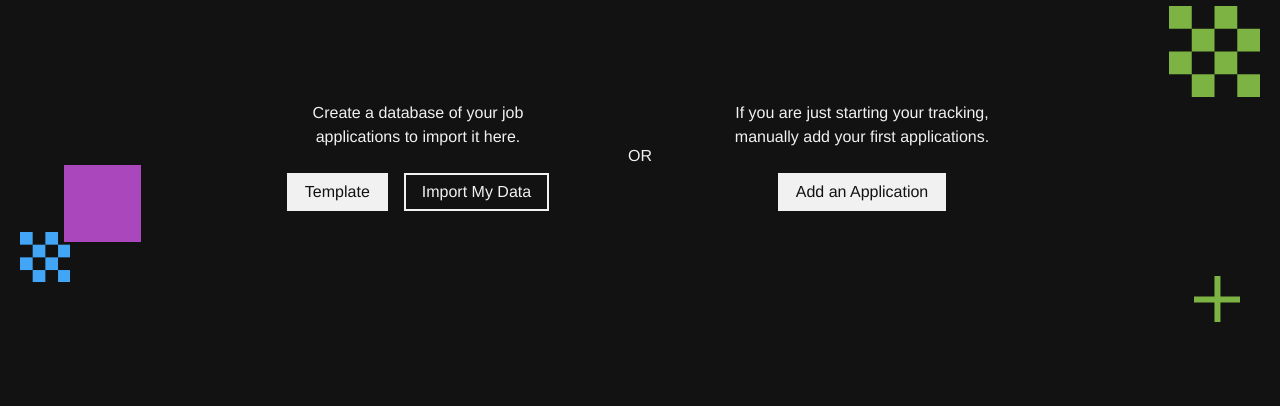
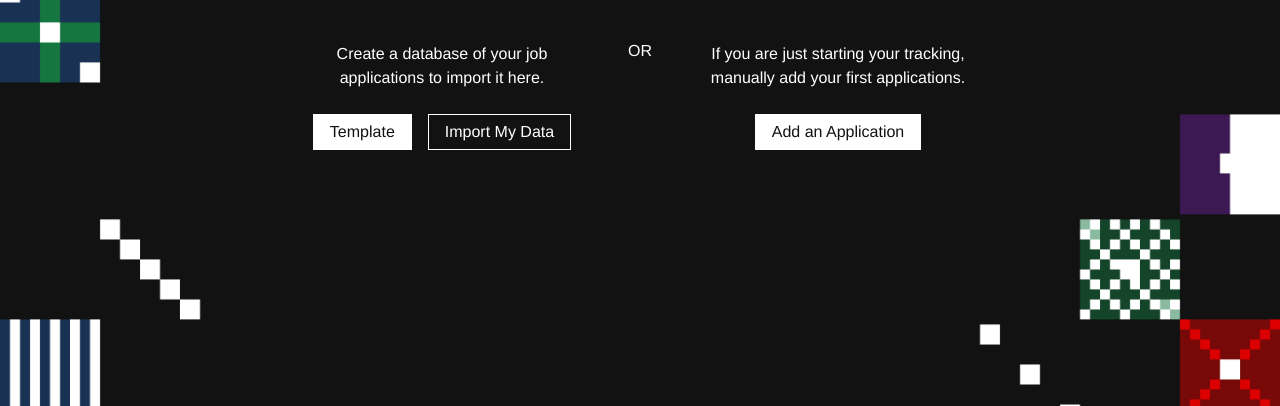
Before and after one commit to janeh0120/yourJobApps, a website: page public/landing.html in a window 1280 px wide. Shown: the part 394-800 px from the top of the page. Drawn offline with Linux system fonts and the light colour scheme; a web font is replaced by a local one.

Commit message:
figmd mcp with my custom bg

```diff
--- a/public/landing.html
+++ b/public/landing.html
@@ -7,6 +7,7 @@
     <link rel="preconnect" href="https://fonts.googleapis.com">
     <link rel="preconnect" href="https://fonts.gstatic.com" crossorigin>
     <link href="https://fonts.googleapis.com/css2?family=Jost:wght@100..900&display=swap" rel="stylesheet">
+    <link rel="stylesheet" href="https://use.typekit.net/hju4rzt.css">
     <style>
         * {
             margin: 0;
@@ -15,8 +16,9 @@
         }
 
         body {
-            font-family: "Degular Display", "Helvetica Neue", Helvetica, Arial, sans-serif;
-            background: #121212;
+            font-family: "Helvetica Neue", Helvetica, Arial, sans-serif;
+            background: #121212 url('./assets/images/bg.png') center/cover no-repeat;
+            background-attachment: fixed;
             min-height: 100vh;
             display: flex;
             align-items: center;
@@ -28,12 +30,17 @@
 
         /* Main container */
         .main-container {
-            position: relative;
-            width: 100%;
-            height: 100vh;
+            position: absolute;
+            width: 1280px;
+            height: 832px;
+            left: 50%;
+            top: 50%;
+            transform: translate(-50%, -50%);
             display: flex;
             align-items: center;
             justify-content: center;
+            flex-direction: column;
+            gap: 64px;
         }
 
         /* Title */
@@ -44,20 +51,10 @@
             text-align: center;
             text-transform: uppercase;
             line-height: 0.9;
-            margin-bottom: 64px;
             letter-spacing: -2px;
-            animation: fadeInDown 0.8s ease-out;
-        }
-
-        @keyframes fadeInDown {
-            from {
-                opacity: 0;
-                transform: translateY(-30px);
-            }
-            to {
-                opacity: 1;
-                transform: translateY(0);
-            }
+            color: #f1f1f1;
+            text-rendering: optimizeLegibility;
+            -webkit-font-smoothing: antialiased;
         }
 
         /* Content wrapper */
@@ -66,16 +63,6 @@
             gap: 64px;
             align-items: flex-start;
             justify-content: center;
-            animation: fadeIn 0.8s ease-out 0.2s backwards;
-        }
-
-        @keyframes fadeIn {
-            from {
-                opacity: 0;
-            }
-            to {
-                opacity: 1;
-            }
         }
 
         /* Column */
@@ -92,7 +79,8 @@
             font-size: 16px;
             text-align: center;
             line-height: 1.5;
-            color: #f1f1f1;
+            color: #ffffff;
+            font-weight: 400;
         }
 
         /* Divider */
@@ -100,8 +88,9 @@
             font-family: "Helvetica Neue", Helvetica, Arial, sans-serif;
             font-size: 16px;
             text-align: center;
-            color: #f1f1f1;
-            align-self: center;
+            color: #ffffff;
+            font-weight: 400;
+            white-space: nowrap;
         }
 
         /* Button group */
@@ -115,65 +104,75 @@
         /* Button styles */
         .btn {
             padding: 8px 16px;
-            border: 2px solid #f1f1f1;
+            border: 1px solid #ffffff;
             border-radius: 0;
             font-family: "Helvetica Neue", Helvetica, Arial, sans-serif;
             font-size: 16px;
-            font-weight: 500;
+            font-weight: 400;
             cursor: pointer;
             transition: all 0.3s ease;
             text-decoration: none;
             display: inline-block;
             text-align: center;
             white-space: nowrap;
+            padding: 8px 16px;
+            height: auto;
         }
 
         .btn:hover {
-            transform: scale(1.05);
+            transform: scale(1.02);
         }
 
         .btn-white {
-            background: #f1f1f1;
+            background: #ffffff;
             color: #121212;
-            border-color: #f1f1f1;
+            border-color: #ffffff;
         }
 
         .btn-white:hover {
-            background: #ffffff;
-            box-shadow: 0 8px 16px rgba(241, 241, 241, 0.3);
+            background: #f1f1f1;
+            box-shadow: 0 4px 12px rgba(255, 255, 255, 0.2);
         }
 
         .btn-dark {
             background: #121212;
-            color: #f1f1f1;
-            border-color: #f1f1f1;
+            color: #ffffff;
+            border-color: #ffffff;
         }
 
         .btn-dark:hover {
             background: #1a1a1a;
-            box-shadow: 0 8px 16px rgba(241, 241, 241, 0.2);
+            box-shadow: 0 4px 12px rgba(255, 255, 255, 0.15);
         }
 
-        /* Decorative elements positioned absolutely */
-        .decoration {
-            position: absolute;
-            pointer-events: none;
+        /* Responsive */
+        @media (max-width: 1400px) {
+            .main-container {
+                width: 100%;
+                height: 100%;
+                padding: 40px 20px;
+                transform: none;
+                left: 0;
+                top: 0;
             }
 
-        /* Decorative patterns - positioned around the screen */
-        .deco-1 { top: 40px; left: 40px; }
-        .deco-2 { top: 80px; right: 60px; }
-        .deco-3 { bottom: 120px; left: 20px; }
-        .deco-4 { bottom: 80px; right: 40px; }
-        .deco-5 { top: 50%; right: 20px; }
-        .deco-6 { top: 10%; right: 10%; }
-        .deco-7 { bottom: 20%; left: 5%; }
+            .title {
+                font-size: 64px;
+            }
 
-        /* Responsive */
+            .content-wrapper {
+                gap: 40px;
+                flex-wrap: wrap;
+            }
+        }
+
         @media (max-width: 768px) {
+            .main-container {
+                gap: 40px;
+            }
+
             .title {
                 font-size: 48px;
-                margin-bottom: 40px;
             }
 
             .content-wrapper {
@@ -187,35 +186,16 @@
 
             .column {
                 width: 100%;
-                max-width: 290px;
-            }
             }
 
-        /* Center all content */
-        .center-wrapper {
-            display: flex;
-            flex-direction: column;
-            align-items: center;
-            gap: 64px;
-            max-width: 1280px;
-            position: relative;
-            z-index: 10;
-            padding: 40px;
+            .button-group {
+                flex-wrap: wrap;
+            }
         }
     </style>
 </head>
 <body>
-    <!-- Decorative elements (background patterns) -->
-    <div class="decoration deco-1" id="deco1"></div>
-    <div class="decoration deco-2" id="deco2"></div>
-    <div class="decoration deco-3" id="deco3"></div>
-    <div class="decoration deco-4" id="deco4"></div>
-    <div class="decoration deco-5" id="deco5"></div>
-    <div class="decoration deco-6" id="deco6"></div>
-    <div class="decoration deco-7" id="deco7"></div>
-
     <div class="main-container">
-        <div class="center-wrapper">
         <!-- Title -->
         <h1 class="title">Job Application<br>Data Visualization</h1>
 
@@ -241,81 +221,8 @@
             </div>
         </div>
     </div>
-    </div>
 
     <script>
-        // Generate random decorative elements
-        function generateDecorations() {
-            const colors = ['#A67C52', '#7CB342', '#42A5F5', '#AB47BC', '#66BB6A', '#EF5350', '#FFC107'];
-            const patterns = ['square', 'cross', 'checkerboard', 'stripes', 'dots'];
-
-            const decoElements = document.querySelectorAll('.decoration');
-            decoElements.forEach((el, index) => {
-                const pattern = patterns[Math.floor(Math.random() * patterns.length)];
-                const color = colors[Math.floor(Math.random() * colors.length)];
-                const size = 40 + Math.random() * 60;
-
-                createPattern(el, pattern, color, size);
-            });
-        }
-
-        function createPattern(element, pattern, color, size) {
-            const canvas = document.createElement('canvas');
-            canvas.width = size;
-            canvas.height = size;
-            const ctx = canvas.getContext('2d');
-
-            switch (pattern) {
-                case 'square':
-                    ctx.fillStyle = color;
-                    ctx.fillRect(0, 0, size, size);
-                    break;
-                case 'cross':
-                    ctx.strokeStyle = color;
-                    ctx.lineWidth = 6;
-                    ctx.beginPath();
-                    ctx.moveTo(size / 2, 0);
-                    ctx.lineTo(size / 2, size);
-                    ctx.moveTo(0, size / 2);
-                    ctx.lineTo(size, size / 2);
-                    ctx.stroke();
-                    break;
-                case 'checkerboard':
-                    const squareSize = size / 4;
-                    for (let i = 0; i < 4; i++) {
-                        for (let j = 0; j < 4; j++) {
-                            if ((i + j) % 2 === 0) {
-                                ctx.fillStyle = color;
-                                ctx.fillRect(i * squareSize, j * squareSize, squareSize, squareSize);
-                            }
-                        }
-                    }
-                    break;
-                case 'stripes':
-                    ctx.strokeStyle = color;
-                    ctx.lineWidth = 4;
-                    for (let i = 0; i < size; i += 10) {
-                        ctx.beginPath();
-                        ctx.moveTo(i, 0);
-                        ctx.lineTo(i, size);
-                        ctx.stroke();
-                    }
-                    break;
-                case 'dots':
-                    ctx.fillStyle = color;
-                    for (let i = 0; i < 5; i++) {
-                        for (let j = 0; j < 5; j++) {
-                            ctx.beginPath();
-                            ctx.arc(i * (size / 4) + 5, j * (size / 4) + 5, 3, 0, Math.PI * 2);
-                            ctx.fill();
-                        }
-                    }
-                    break;
-            }
-
-            element.appendChild(canvas);
-        }
-
         // Handle file upload
         function handleFileUpload(event) {
             const file = event.target.files[0];
@@ -346,9 +253,6 @@ Example Company,Product Designer,1,FALSE,FALSE,FALSE,TRUE,FALSE,FALSE,TRUE,FALSE
         function goToTracker() {
             window.location.href = 'index.html';
         }
-
-        // Initialize decorations on page load
-        window.addEventListener('load', generateDecorations);
     </script>
 </body>
 </html>
```
Also changed, not shown: public/index.html (+18 -18 lines). Lines whose indentation alone changed are shown as unchanged.
